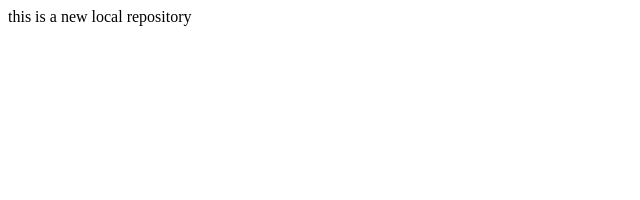
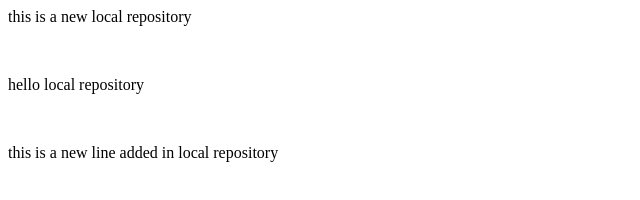
Before and after one commit to nafees08/LocalRepo, a plain HTML site: page index.html in a window 1280 px wide. Shown: the whole page, without its empty margins (0-640 px from the left). Drawn offline with Linux system fonts and the light colour scheme.

Commit message:
changing for 20 minutes

```diff
--- a/index.html
+++ b/index.html
@@ -1 +1,5 @@
-<p> this is a new local repository  </p>
+<p> this is a new local repository </p>
+<br>
+<p> hello local repository</p>
+<br>
+<p> this is a new line added in local repository</p>
```
